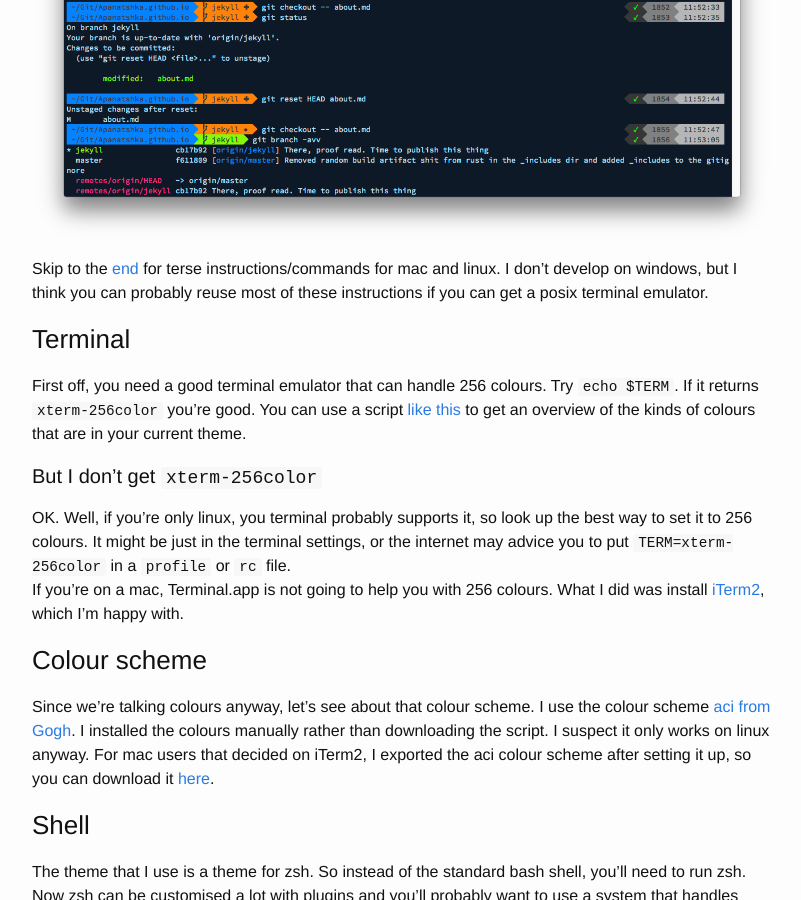
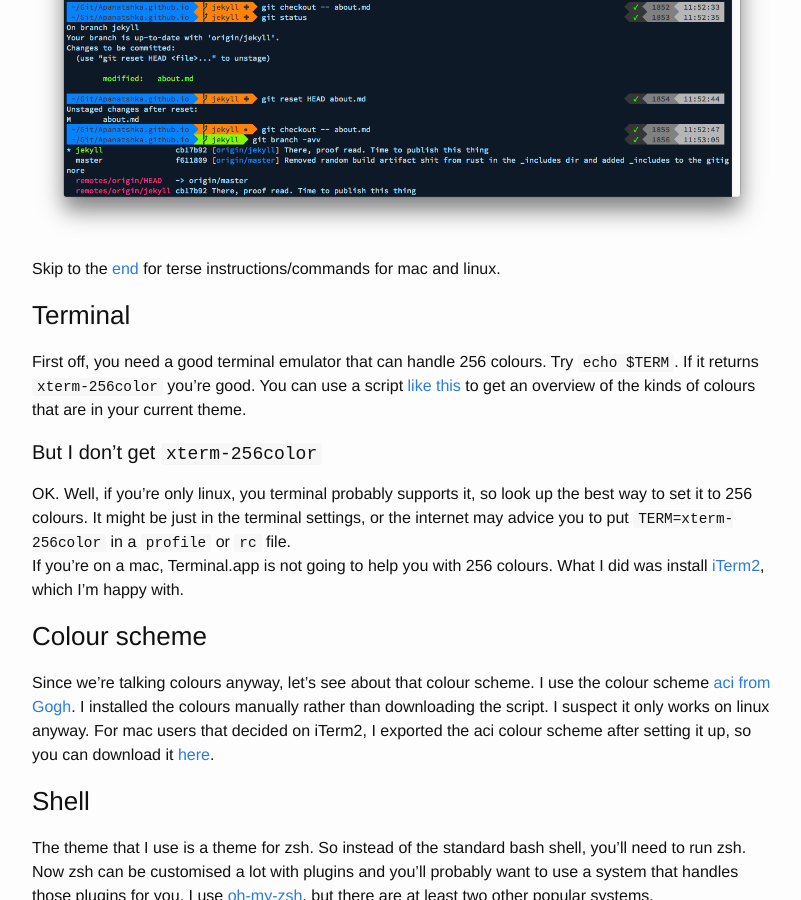
Before and after one commit to Apanatshka/Apanatshka.github.io, a Jekyll site: the page built from _posts/2016-07-23-pretty-terminal.md, in a window 1280 px wide and 900 px high, scrolled down 620 px. Shown: the whole window, without its empty margins (238-1039 px from the left). Built offline with Jekyll 4.4.1, drawn with Linux system fonts in a browser that asks for light colours; some of the changed text lies outside the part shown.

```diff
--- a/_posts/2016-07-23-pretty-terminal.md
+++ b/_posts/2016-07-23-pretty-terminal.md
@@ -10,7 +10,7 @@
 
 ![A Zsh terminal, with the powerlevel9k theme (default settings), and the Gogh Aci colour scheme on the font Source Code Pro]({{url}}/images{{page.id}}/iterm2_gogh_aci_source_code_pro_zsh_powerlevel9k.png)
 
-Skip to the [end](#tldr) for terse instructions/commands for mac and linux. I don't develop on windows, but I think you can probably reuse most of these instructions if you can get a posix terminal emulator.
+Skip to the [end](#tldr) for terse instructions/commands for mac and linux.
 
 ## Terminal
 
```
Also changed, not shown: other parts of _posts/2016-07-23-pretty-terminal.md (+4 -0 lines).
